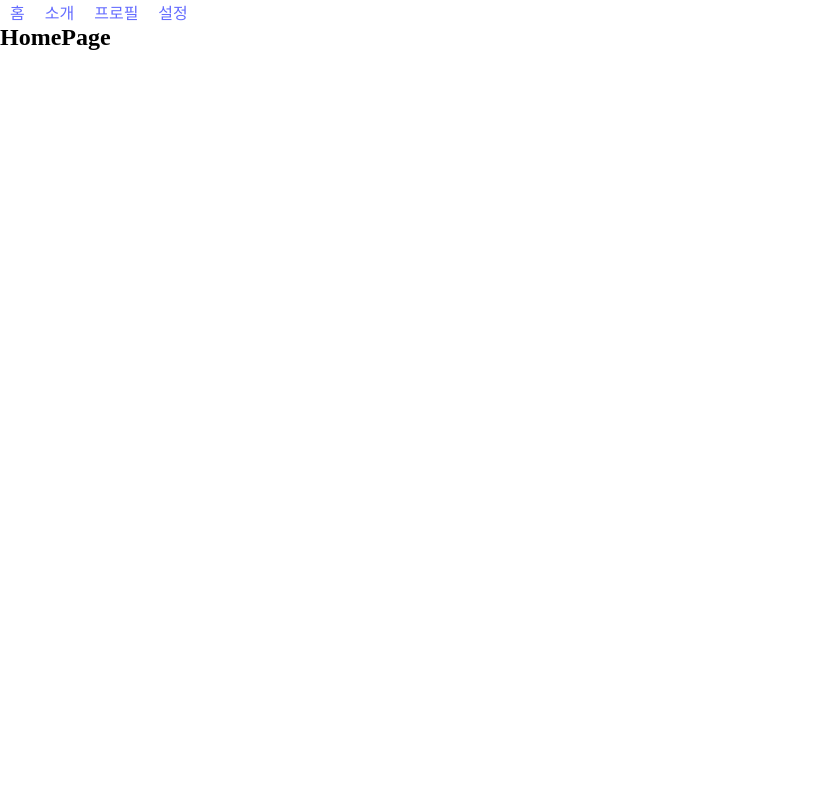
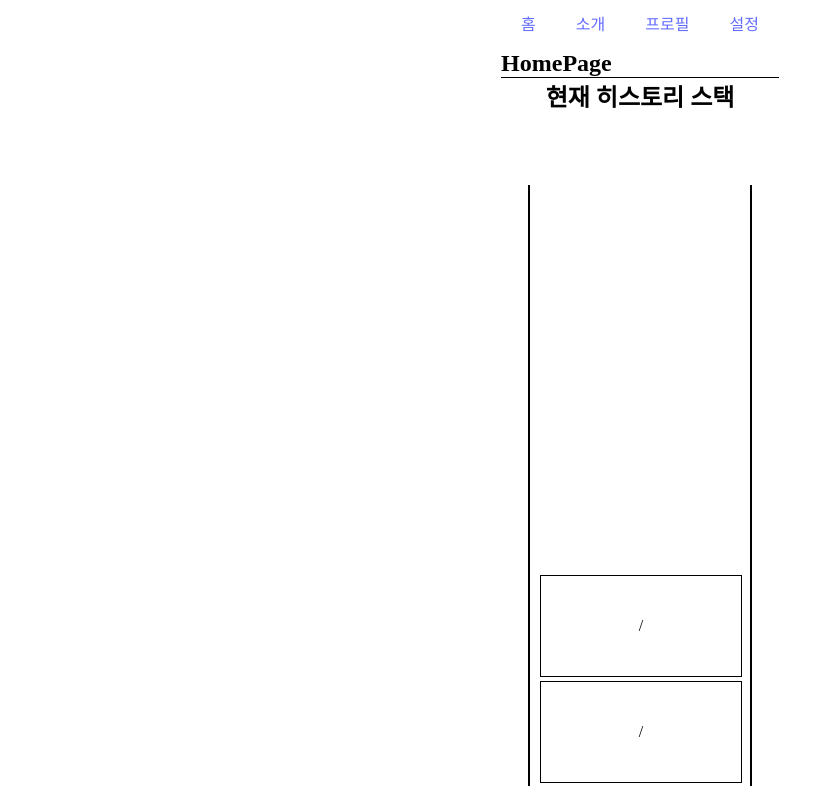
Before and after one commit to 2dubbing/ex-browser-history-state, a React (Vite) app: page / in a window 1280 px wide. Shown: the top 786 px of the page, without its empty margins (0-820 px from the left). Built offline with nearby package versions, Linux system fonts and the light colour scheme.

Commit message:
히스토리 스택을 ui 로 표현하기 위한 컴포넌트 추가

```diff
--- /dev/null
+++ b/src/components/HistoryStack.tsx
@@ -0,0 +1,28 @@
+import React from "react";
+
+export default function HistoryStack() {
+  return (
+    <React.Fragment>
+      <div className="history-stack_title">
+        <h2>현재 히스토리 스택</h2>
+      </div>
+      <div className="history-stack_status">
+        <div className="stack">
+          <div className="box">
+            <span>/</span>
+          </div>
+          <div className="box">
+            <span>/</span>
+          </div>
+          <div className="box current">
+            <span>/</span>
+          </div>
+          <div className="box">
+            <span>/</span>
+          </div>
+        </div>
+        <div className="joystick"></div>
+      </div>
+    </React.Fragment>
+  );
+}
--- a/src/index.css
+++ b/src/index.css
@@ -15,6 +15,13 @@ a:hover {
 body {
   min-width: 320px;
   min-height: 100vh;
+}
+
+#root {
+  width: 100%;
+  display: flex;
+  flex-direction: column;
+  align-items: center;
 }
 
 button {
@@ -35,8 +42,54 @@ button:focus-visible {
   outline: 4px auto -webkit-focus-ring-color;
 }
 
+nav {
+  height: 50px;
+  line-height: 50px;
+  text-align: center;
+}
 nav > a {
-  padding: 4px 10px;
+  padding: 8px 20px;
+}
+
+.content-wrapper {
+  display: flex;
+  flex-direction: column;
+}
+
+.history-stack-wrapper {
+  height: 1000px;
+  border-top: 1px solid #000;
+  border-bottom: 1px solid #000;
+  display: flex;
+  flex-direction: column;
+  align-items: center;
+}
+
+.history-stack_status {
+  flex: 1;
+  display: flex;
+  align-items: center;
+}
+.history-stack_status .stack {
+  width: 200px;
+  height: 800px;
+  padding: 10px;
+  border: 2px solid #000;
+  border-top: 0;
+  display: flex;
+  flex-direction: column;
+  justify-content: flex-end;
+  row-gap: 4px;
+}
+.history-stack_status .box {
+  width: 100%;
+  height: 100px;
+  border: 1px solid #000;
+  line-height: 100px;
+  text-align: center;
+}
+.history-stack_status .box.current {
+  background-color: #535bf2;
 }
 
 .btn-group {
--- a/src/pages/Layout.tsx
+++ b/src/pages/Layout.tsx
@@ -1,5 +1,6 @@
 import { PropsWithChildren } from "react";
 import NavigationBar from "../components/NavigationBar";
+import HistoryStack from "../components/HistoryStack";
 
 export default function Layout({ children }: PropsWithChildren) {
   return (
@@ -7,7 +8,12 @@ export default function Layout({ children }: PropsWithChildren) {
       <header>
         <NavigationBar />
       </header>
-      <article>{children}</article>
+      <article className="content-wrapper">
+        <section>{children}</section>
+        <section className="history-stack-wrapper">
+          <HistoryStack />
+        </section>
+      </article>
       <footer></footer>
     </div>
   );
--- a/src/pages/SettingPage.tsx
+++ b/src/pages/SettingPage.tsx
@@ -1,12 +1,11 @@
 import React from "react";
 import LinkButton from "../components/LinkButton";
 import { useHistory } from "../components/History/useHistory";
-import usePushHistory from "../hooks/usePushHistory";
 
 type Instance = "w" | "b";
 
 export default function SettingPage() {
-  usePushHistory();
+  // usePushHistory();
   const { windowHistory, browserHistory } = useHistory();
 
   const handleUseBack = (type: Instance) => {
```
